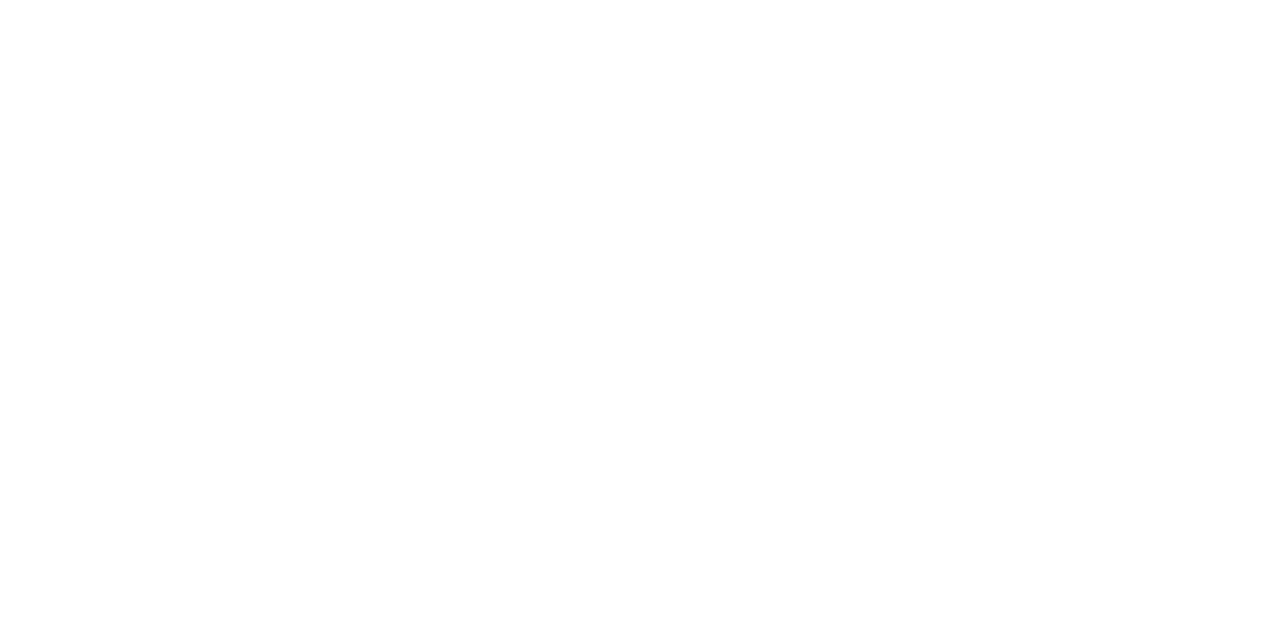
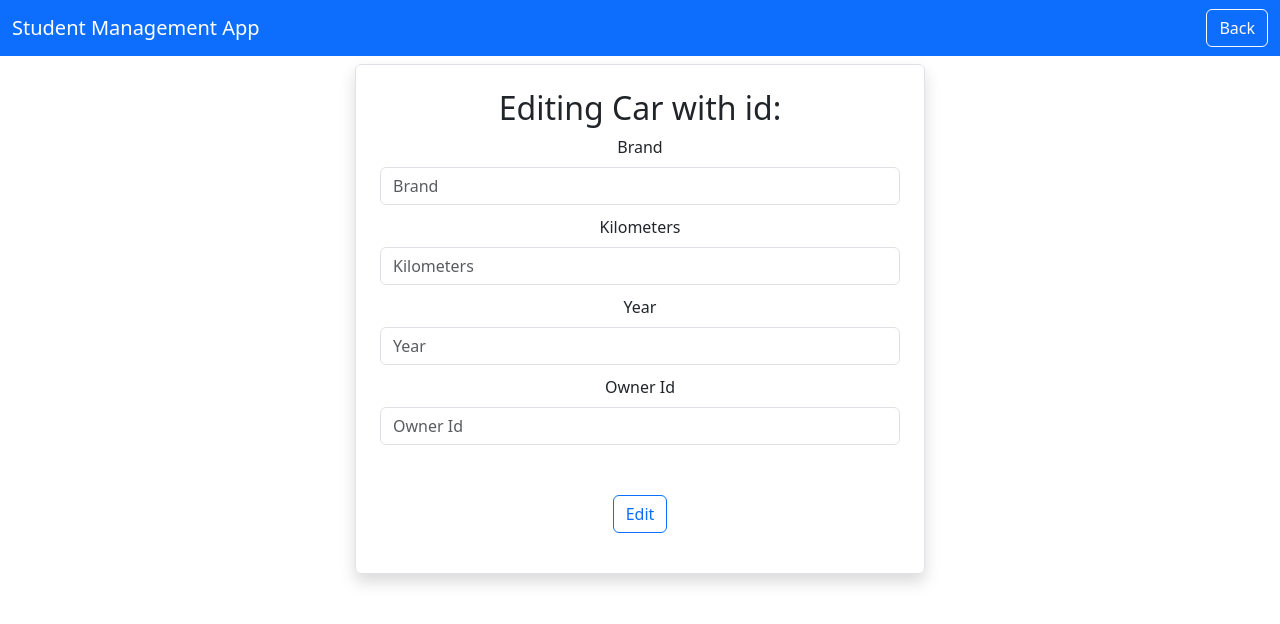
Before and after one commit to saba-calin/mpp-project, a React (Vite) app in the folder student-management-frontend/: page /edituser/1/editcar/1 in a window 1280 px wide. Before the commit this address had no page. Shown: the top 624 px of the page. Built offline with nearby package versions, Linux system fonts and the light colour scheme; no server answers.

Commit message:
checkpoint

```diff
--- a/student-management-frontend/src/App.jsx
+++ b/student-management-frontend/src/App.jsx
@@ -8,6 +8,7 @@
 import AddUser from "./pages/AddUser.jsx";
 import EditUser from "./pages/EditUser.jsx";
 import AddCar from "./pages/car/AddCar.jsx";
+import EditCar from "./pages/car/EditCar.jsx";
 
 function App() {
   return (
@@ -17,6 +18,7 @@
             <Route exact path="/adduser" element={<AddUser />} />
             <Route exact path="/edituser/:id" element={<EditUser />}></Route>
             <Route exact path="/edituser/:id/addcar" element={<AddCar />}></Route>
+            <Route exact path="/edituser/:id/editcar/:carId" element={<EditCar />}></Route>
         </Routes>
     </Router>
   )
--- a/student-management-frontend/src/pages/EditUser.jsx
+++ b/student-management-frontend/src/pages/EditUser.jsx
@@ -260,7 +260,7 @@
                                         <td>{c.km}</td>
                                         <td>{c.year}</td>
                                         <td className="text-center">
-                                            <Link className="btn btn-primary mx-2" to={`/edituser/${c.id}`}>Edit</Link>
+                                            <Link className="btn btn-primary mx-2" to={`/edituser/${id}/editcar/${c.id}`}>Edit</Link>
                                             <button className="btn btn-danger mx-2"
                                                     onClick={() => handleDelete(c.id)}>Delete
                                             </button>
--- a/student-management-frontend/src/pages/car/EditCar.jsx
+++ b/student-management-frontend/src/pages/car/EditCar.jsx
@@ -0,0 +1,89 @@
+import {Fragment, useEffect, useState} from "react";
+import AddCarNavbar from "../../layout/AddCarNavbar.jsx";
+import {useParams} from "react-router-dom";
+import axios from "axios";
+import {serverUrl} from "../../serverUrl.js";
+
+const EditCar = () => {
+    const {carId} = useParams();
+
+    const [car, setCar] = useState({student: []});
+    useEffect(() => {
+        const fetchStudent = async () => {
+            const response = await axios.get(`${serverUrl}/api/v1/cars?id=${carId}`);
+            setCar(response.data);
+            console.log(response.data);
+        }
+        fetchStudent();
+    }, []);
+
+    const handleEdit = (eventObj) => {
+        eventObj.preventDefault();
+
+        const formData = new FormData(eventObj.target);
+        const formattedData = Object.fromEntries(formData.entries());
+
+        if (formattedData.brand === "") {
+            alert("The 'Brand' field cannot be empty");
+            return;
+        }
+
+        if (formattedData.km < 0) {
+            alert("The 'Kilometers' field cannot be negative");
+            return;
+        }
+
+        if (formattedData.year < 1886) {
+            alert("The 'Year' field cannot be less than 1886");
+            return;
+        }
+        if (formattedData.year > 2025) {
+            alert("The 'Year' field cannot be greater than 2025");
+            return;
+        }
+
+        const car = {
+            brand: formattedData.brand,
+            km: formattedData.km,
+            year: formattedData.year,
+            studentId: formattedData.ownerId
+        }
+        axios.put(`${serverUrl}/api/v1/cars`, car)
+            .catch(() => {
+                alert("Owner with the provided id does not exist");
+            });
+    }
+
+    return (
+        <Fragment>
+            <AddCarNavbar />
+
+            <div className="container">
+                <div className="row">
+                    <div className="col-md-6 offset-md-3 border rounded p-4 mt-2 shadow">
+                        <h2 className="text-center">
+                            Editing Car with id: {car.id}
+                        </h2>
+                        <form role="form" className="mb-3 text-center" onSubmit={handleEdit}>
+                            <label htmlFor="brand" className="form-label">Brand</label>
+                            <input type="text" id="brand" name="brand" className="form-control" placeholder="Brand" defaultValue={car.brand} style={{marginBottom: "10px"}} />
+
+                            <label htmlFor="km" className="form-label">Kilometers</label>
+                            <input type="number" id="km" name="km" className="form-control" placeholder="Kilometers" defaultValue={car.km} style={{marginBottom: "10px"}} />
+
+                            <label htmlFor="year" className="form-label">Year</label>
+                            <input type="number" id="year" name="year" className="form-control" placeholder="Year" defaultValue={car.year} style={{marginBottom: "10px"}} />
+
+                            <label htmlFor="ownerId" className="form-label">Owner Id</label>
+                            <input type="number" id="ownerId" name="ownerId" className="form-control" placeholder="Owner Id" defaultValue={car.student.id} style={{marginBottom: "50px"}} />
+
+                            <button type="submit" className="btn btn-outline-primary">Edit</button>
+                        </form>
+                    </div>
+                </div>
+            </div>
+        </Fragment>
+    );
+}
+
+export default EditCar;
```
Also changed, not shown: student-management-frontend/src/pages/car/AddCar.jsx (line endings or trailing spaces), 2 other files (tests, documents, lock files or other folders).
